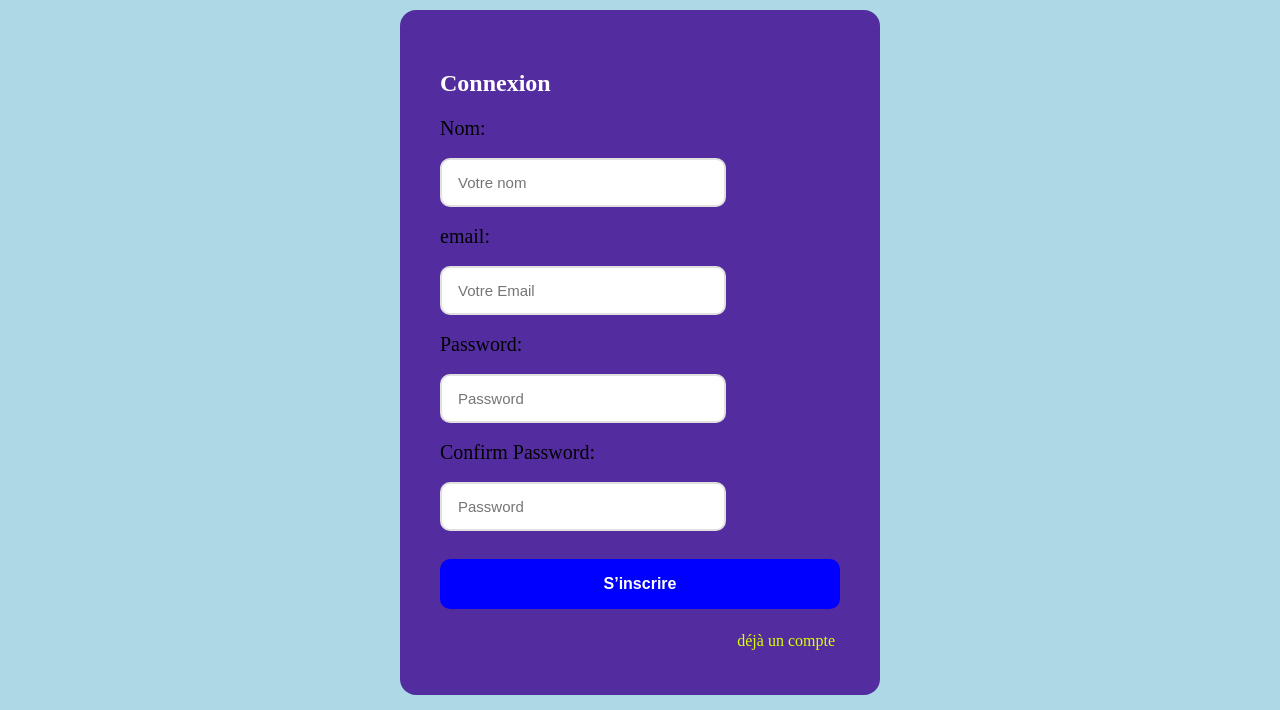
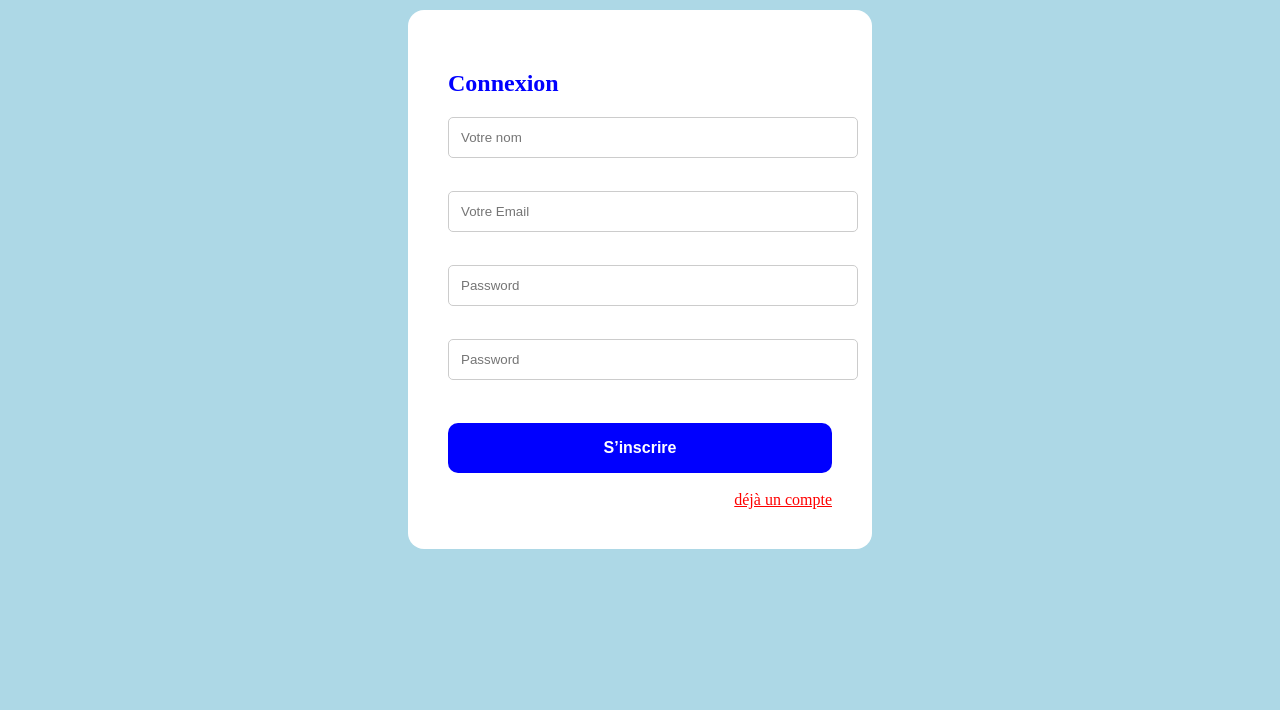
Before and after one commit to ALD145/pages, a plain HTML site: page inscrire.html in a window 1280 px wide. Shown: the part 90-800 px from the top of the page. Drawn offline with Linux system fonts and the light colour scheme.

Commit message:
Add files via upload

```diff
--- a/inscrire.html
+++ b/inscrire.html
@@ -19,18 +19,14 @@
     </header>
 
     <div class="inscrire">
-      <h2 style="color: white;">Connexion</h2>
+      <h2 style="color: blue;">Connexion</h2>
       <form>
-        <label style="font-size: 20px;">Nom:</label><br>
         <input type="text" placeholder="Votre nom"><br>
-        <label style="font-size: 20px;">email:</label><br>
         <input type="email" placeholder="Votre Email"><br>
-        <label style="font-size: 20px;">Password:</label><br>
         <input type="password" placeholder="Password"><br>
-        <label style="font-size: 20px;">Confirm Password:</label><br>
         <input type="password" placeholder="Password"><br>
         <button type="button" id="submit">S’inscrire</button><br>
-        <a style="color: rgb(217, 255, 0); text-align: right;" href="connecter.html">déjà un compte</a>
+        <a style="color: rgb(255, 0, 0); text-align: right;" href="connecter.html">déjà un compte</a>
       </form>
     </div>
 </body>
--- a/style.css
+++ b/style.css
@@ -18,12 +18,12 @@ body {
   width: 370px;
   margin: auto 0;
 }
-a {
+header a {
   text-decoration: none;
   color: rgb(109, 109, 223);
   padding: 5px;
 }
-a:hover {
+header a:hover {
   color: rgb(0, 0, 255);
   scale: 1.2;
 }
@@ -32,7 +32,7 @@ header img {
 }
 
 #Accueil {
-  background: #6a62e1;
+  background: #62e16d;
   border-radius: 10px;
   margin: 20px auto;
   padding: 10px;
@@ -53,7 +53,7 @@ header img {
 }
 
 #Paragraphe {
-  background: rgb(97 213 219);;
+  background: rgb(255, 255, 255);;
   border-radius: 10px;
   margin: 10px;
 }
@@ -198,7 +198,6 @@ li img {
   background: white;
   border-radius: 16px;
   padding: 30px;
-  justify-content: center;
   width: 30%;
   margin: auto;
 }
@@ -207,20 +206,16 @@ li img {
   display: flex;
   flex-direction: column;
   justify-content: center;
+  padding: 20px;
+  margin: auto;
 }
 
-input {
-  flex: 1;
-  padding: 14px 16px;
-  border: 2px solid #e0e0e0;
-  border-radius: 10px;
-  font-size: 15px;
-  width: 250px;
-}
-
-input:focus {
-  outline: none;
-  border-color: #667eea;
+input, textarea{
+  width: 100%;
+  padding: 12px;
+  margin-bottom: 15px;
+  border-radius: 5px;
+  border: 1px solid #ccc;
 }
 
 button {
@@ -239,13 +234,12 @@ button:hover {
 }
 
 .inscrire {
-  background: #532d9f;
+  background: #ffffff;
   border-radius: 16px;
   padding: 40px;
   width: 100%;
-  max-width: 400px;
+  width: 30%;
   margin: auto;
-  display: block;
   justify-content: center;
 }
 
```
Also changed, not shown: connecter.html (+2 -4 lines), index.html (+6 -6 lines).
